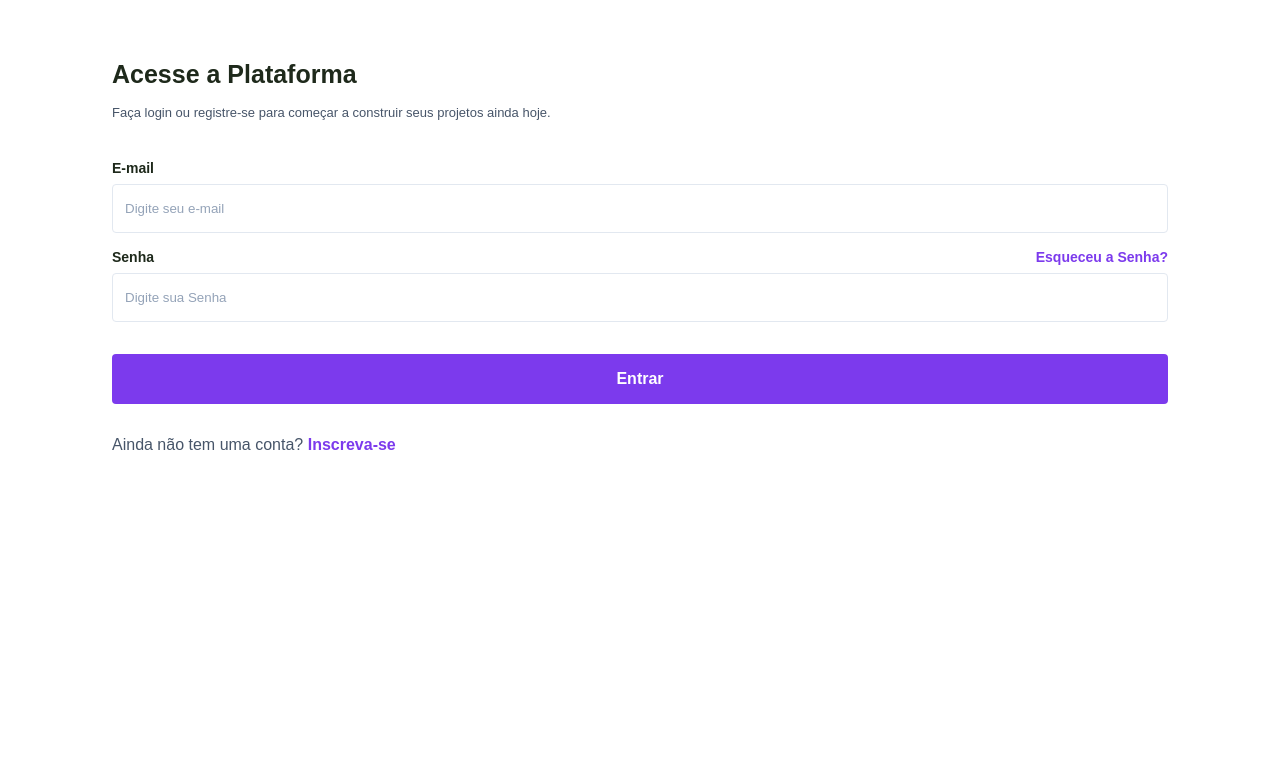
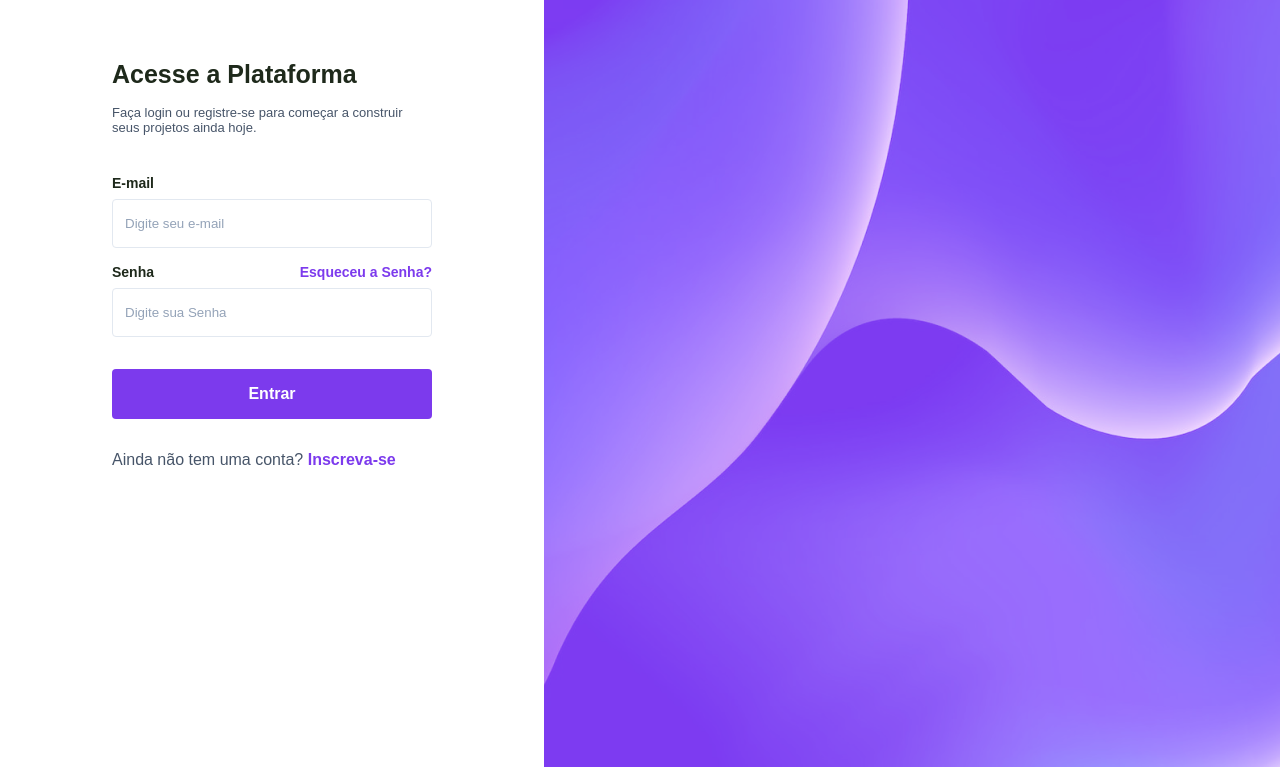
Before and after one commit to Paulo-Henrique-12c/projeto-vertigo, a plain HTML site: page index.html in a window 1280 px wide. Shown: the part 133-904 px from the top of the page. Before the commit the page ends 800 px from the top, so only its background shows below. Drawn offline with Linux system fonts and the light colour scheme.

Commit message:
inserção do background desktop

```diff
--- a/index.html
+++ b/index.html
@@ -47,6 +47,9 @@
             </section>
         </main>
     </div>
+    <div class="bg-desktop">
+        <img src="./imagens/img (2).png" alt="background desktop">
+    </div>
 </body>
 
 </html>
--- a/style.css
+++ b/style.css
@@ -121,7 +121,16 @@ main{
     font-size: 1rem;
 }
 
+.bg-desktop{
+    display: none;
+}
+
 @media(min-width: 1000px) {
+
+    body{
+        display: flex;
+    }
+
     header{
         background: none;
         justify-content: flex-start;
@@ -135,4 +144,13 @@ main{
     main {
         padding-inline: 7rem;
  }
+
+ .conteudo{
+    width: 100%;
+ }
+
+ .bg-desktop {
+    display: block;
+    width: 100%;
+ }
 }
```
Lines whose indentation alone changed are shown as unchanged.
